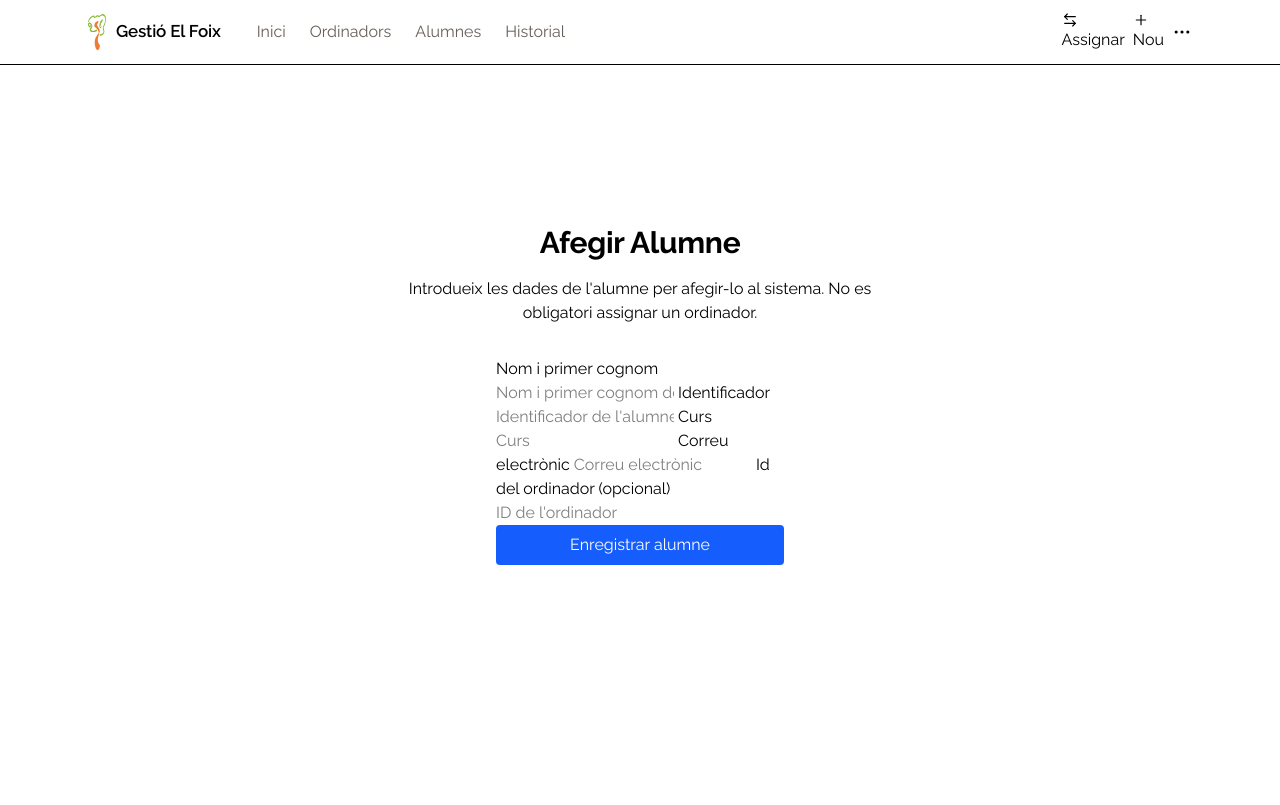
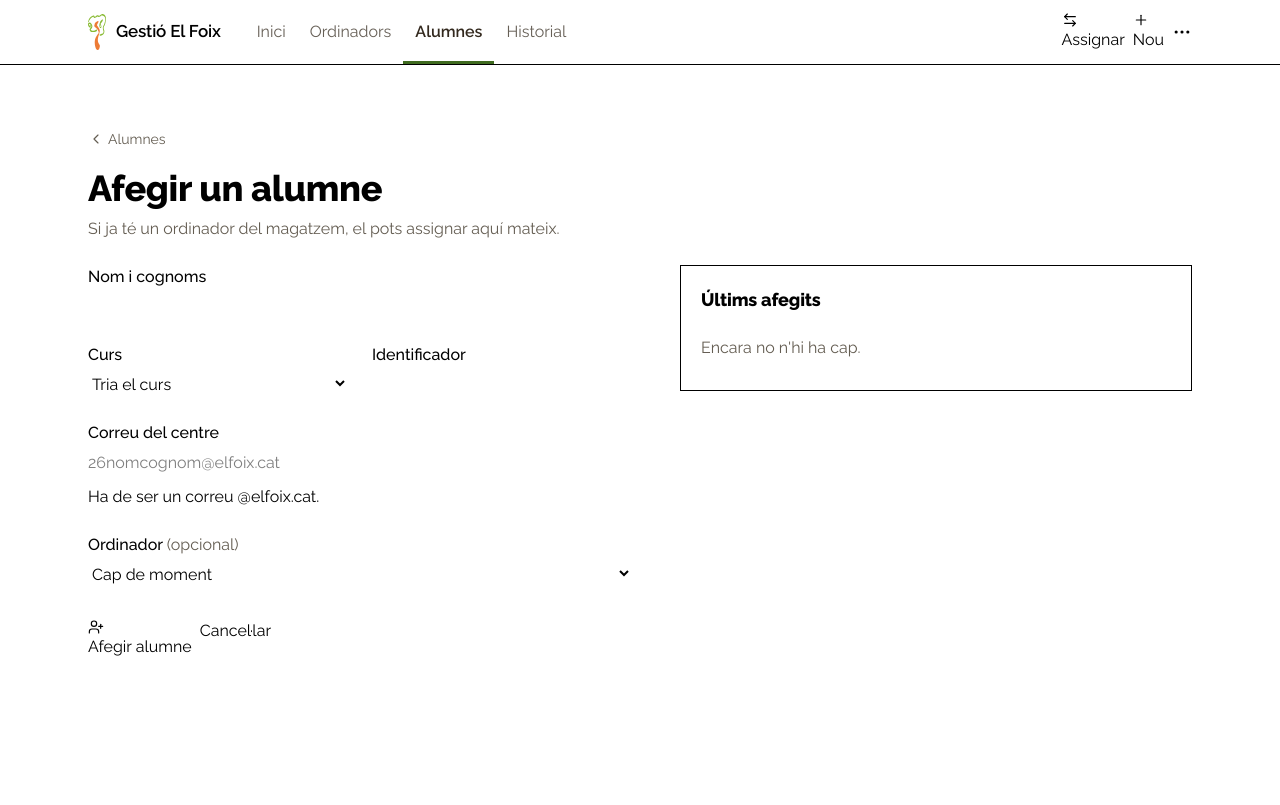
Before and after one commit to GthbHatim/TREC2027, a Flask app: page /alumnes/html/formulari in a window 1280 px wide. After the commit the page ends 656 px from the top, so only its background shows below. Run offline with Flask 3, Linux system fonts and the light colour scheme; data that the repository does not hold is empty; parts of the project's set-up code (start-up, migrations or seed data) failed here and were passed over; some libraries are stand-ins or nearby versions; some web fonts are replaced.

Commit message:
Més neteja, nova ruta i formulari pel POST de alumnes

```diff
--- a/app/ruteshtml.py
+++ b/app/ruteshtml.py
@@ -115,6 +115,18 @@ def assignar(ordinador, alumne):
     ordinador.estat = "assignat"
     apuntar("assignat", ordinador.id, alumne.id)
 
+def errors_alumne(form):
+    errors = []
+    alumne_nom = form.get("nom", "").strip()
+    alumne_curs = form.get("curs", "").strip()
+    alumne_email = form.get("email", "").strip().lower()
+    if alumne_nom.strip() == "":
+        errors.append("Falta el nom.")
+    if alumne_curs not in CURSOS:
+        errors.append("Tria un curs de la llista.")
+    if not alumne_email.endswith("@elfoix.cat"):
+        errors.append("El correu ha de ser del domini @elfoix.cat.")
+    return errors
 
 #Rutes HTML
 
@@ -199,38 +211,50 @@ def formulari_assignar():
 
 @app.route("/alumnes/html/formulari")
 def formulari_alumnes():
-    return render_template("alumnes/afegir.html")
-
-@app.route("/alumnes/html/formulari/after")
-def formulari_alumnes_after():
-    alumnes = db.session.execute(db.select(Alumne).order_by(Alumne.id.desc()).limit(7)).scalars()
-    return render_template("alumnes/afegir_after.html", alumnes=alumnes)
+    return pagina_afegir_alumne()
 
 @app.route("/ordinadors/html/formulari")
 def formulari_ordinadors():
     return pagina_afegir_ordinador()
 
+def pagina_afegir_alumne(valors=None, estat_http=200):
+    ordinadors = db.session.execute(db.select(Ordinador).where(Ordinador.estat.in_(("emmagatzemat", "assignat"))).order_by(Ordinador.sace)).scalars().all()
+    recents = db.session.execute(db.select(Alumne).order_by(Alumne.id.desc()).limit(5)).scalars().all()
+    cursos = CURSOS
+    return render_template("alumnes/afegir.html", valors=valors or {}, ordinadors=ordinadors, recents=recents, cursos=cursos), estat_http
+
 @app.route("/alumnes/nou/form", methods=["POST"])
 def post_alumne():
-    nou = Alumne(nom=request.form["nom"], identificador=request.form["identificador"], curs=request.form["curs"], email=request.form["email"])
-
+    errors = errors_alumne(request.form)
+    if errors:
+        for error in errors:
+            flash(error, "error")
+        return pagina_afegir_alumne(request.form, 422)
+    nou = Alumne(nom=request.form["nom"].strip(), curs=request.form["curs"].strip(), email=request.form["email"].strip().lower(), identificador=request.form["identificador"].strip())
+    ordinador = None
+    if request.form.get("ordinador_id"):
+        ordinador = db.session.get(Ordinador, request.form.get("ordinador_id", type=int))
+        if not ordinador:
+            flash("Ordinador no trobat", "error")
+            return pagina_afegir_alumne(request.form, 422)
+        elif ordinador.estat not in ("emmagatzemat", "assignat"):
+            flash(f"L'ordinador {ordinador.sace} no està disponible", "error")
+            return pagina_afegir_alumne(request.form, 422)
     db.session.add(nou)
+    antic = ordinador.alumne if ordinador else None
+    try:
+        db.session.flush()
+    except IntegrityError:
+        db.session.rollback()
+        flash("Ja existeix un alumne amb aquest nom, email o identificador", "error")
+        return pagina_afegir_alumne(request.form, 422)
+    if ordinador:
+        if antic:
+            flash(f"L'ordinador {ordinador.sace} estava assignat a {antic.nom}. S'ha retirat i assignat a {nou.nom}.", "ok")
+        assignar(ordinador, nou)
     db.session.commit()
-
-    ordinador_id = request.form.get("ordinador_id")
-    if ordinador_id:
-        ordinador = db.session.get(Ordinador, ordinador_id)
-        if not ordinador:
-            return {"error": "Ordinador no trobat"}, 404
-
-        ordinador.alumne_id = nou.id
-        ordinador.estat = "assignat"
-
-        historial = Historial(alumne_id=nou.id, ordinador_id=ordinador.id, accio="assignat")
-        db.session.add(historial)
-        db.session.commit()
-
-    return redirect(url_for("formulari_alumnes_after"))
+    flash(f"Alumne {nou.nom} afegit correctament", "ok")
+    return redirect(url_for("formulari_alumnes"))
 
 def pagina_afegir_ordinador(valors=None, estat_http=200):
     models = db.session.execute(db.select(Ordinador.model).distinct()).scalars().all()
--- /dev/null
+++ b/app/templates/alumnes/_camps.html
@@ -0,0 +1,28 @@
+<div class="space-y-1.5">
+  <label for="nom" class="block font-medium">Nom i cognoms</label>
+  <input id="nom" name="nom" class="input validator w-full" required maxlength="50"
+         autocomplete="off" value="{{ valors.get('nom', '') }}">
+</div>
+
+<div class="grid gap-6 sm:grid-cols-2">
+  <div class="space-y-1.5">
+    <label for="curs" class="block font-medium">Curs</label>
+    <select id="curs" name="curs" class="select validator w-full" required>
+      <option value="" disabled {% if not valors.get('curs') %}selected{% endif %}>Tria el curs</option>
+      {% for c in cursos %}<option {% if valors.get('curs') == c %}selected{% endif %}>{{ c }}</option>{% endfor %}
+    </select>
+  </div>
+  <div class="space-y-1.5">
+    <label for="identificador" class="block font-medium">Identificador</label>
+    <input id="identificador" name="identificador" class="input validator codi w-full" required maxlength="50"
+           autocomplete="off" value="{{ valors.get('identificador', '') }}">
+  </div>
+</div>
+
+<div class="space-y-1.5">
+  <label for="email" class="block font-medium">Correu del centre</label>
+  <input id="email" name="email" type="email" class="input validator w-full" required maxlength="50"
+         pattern=".+@elfoix\.cat" placeholder="26nomcognom@elfoix.cat" value="{{ valors.get('email', '') }}"
+         aria-describedby="email-ajuda">
+  <p id="email-ajuda" class="validator-hint mt-1">Ha de ser un correu @elfoix.cat.</p>
+</div>
--- a/app/templates/alumnes/afegir.html
+++ b/app/templates/alumnes/afegir.html
@@ -1,26 +1,46 @@
 {% extends "base.html" %}
+{% import "_macros.html" as m with context %}
+{% set seccio = 'alumnes' %}
+{% block titol %}Afegir alumne{% endblock %}
+
 {% block content %}
-<div class="flex justify-center items-center p-10">
+<a href="{{ url_for('veure_alumnes') }}" class="mb-5 inline-flex items-center gap-1 text-sm link link-hover suau">{{ get_icon('chevron-left') }} Alumnes</a>
+{{ m.capcalera('Afegir un alumne', "Si ja té un ordinador del magatzem, el pots assignar aquí mateix.") }}
 
-  <div class="p-10 m-4 w-full max-w-xl rounded-lg flex flex-col items-center justify-center">
-    <h1 class="text-3xl font-bold mb-4 text-center">Afegir Alumne</h1>
-    <p class="mb-4 text-center">Introdueix les dades de l'alumne per afegir-lo al sistema. No es obligatori assignar un ordinador.</p>
-<form method="POST" action="{{ url_for('post_alumne') }}">
-  <fieldset class="fieldset bg-base-200 border-base-300 rounded-box w-xs border-xl p-4">
-    <label class="label">Nom i primer cognom</label>
-    <input type="text" name="nom" placeholder="Nom i primer cognom de l'alumne" class="input" required />
-    <label class="label">Identificador</label>
-    <input type="text" name="identificador" placeholder="Identificador de l'alumne o alumna" class="input" required />
-    <label class="label">Curs</label>
-    <input type="text" name="curs" placeholder="Curs" class="input" required />
-    <label class="label">Correu electrònic</label>
-    <input type="email" name="email" placeholder="Correu electrònic" class="input" required />
-    <label class="label">Id del ordinador (opcional)</label>
-    <input type="text" name="ordinador_id" placeholder="ID de l'ordinador" class="input" />
-    <button type="submit" class="bg-blue-600 hover:bg-blue-700 text-white p-2 w-full rounded">Enregistrar alumne</button>
-  </fieldset>
-</form>
-  </div>
+<div class="grid items-start gap-12 lg:grid-cols-[minmax(0,34rem)_1fr]">
+  <form method="post" action="{{ url_for('post_alumne') }}" class="space-y-6">
+    {% include "alumnes/_camps.html" %}
 
+    <div class="space-y-1.5">
+      <label for="ordinador_id" class="block font-medium">Ordinador <span class="font-normal suau">(opcional)</span></label>
+      <select id="ordinador_id" name="ordinador_id" class="select w-full">
+        <option value="">Cap de moment</option>
+        <optgroup label="Al magatzem">
+          {% for o in ordinadors %}
+          <option value="{{ o.id }}" {% if valors.get('ordinador_id')|string == o.id|string %}selected{% endif %}>{{ o.sace }}, {{ o.model }}</option>
+          {% endfor %}
+        </optgroup>
+      </select>
+    </div>
+
+    <div class="flex gap-2 pt-2">
+      <button type="submit" class="btn btn-primary">{{ get_icon('user-plus') }} Afegir alumne</button>
+      <a href="{{ url_for('veure_alumnes') }}" class="btn btn-ghost">Cancel·lar</a>
+    </div>
+  </form>
+
+  <aside aria-labelledby="titol-recents" class="rounded-box border border-base-300 p-5">
+    <h2 id="titol-recents" class="text-lg">Últims afegits</h2>
+    <ul class="mt-3 linies">
+      {% for a in recents %}
+      <li class="flex flex-wrap items-center justify-between gap-x-4 gap-y-1 py-2.5">
+        <span>{{ m.alumne(a) }} <span class="text-sm suau">{{ a.curs }}</span></span>
+        {% if a.ordinador %}{{ m.sace(a.ordinador) }}{% else %}<span class="text-sm suau">Sense ordinador</span>{% endif %}
+      </li>
+      {% else %}
+      <li class="py-2.5 suau">Encara no n'hi ha cap.</li>
+      {% endfor %}
+    </ul>
+  </aside>
 </div>
 {% endblock %}
```
Also changed, not shown: app/templates/alumnes/afegir_after.html (deleted, +0 -53 lines), app/templates/ordinadors/afegir_after.html (deleted, +0 -44 lines).
